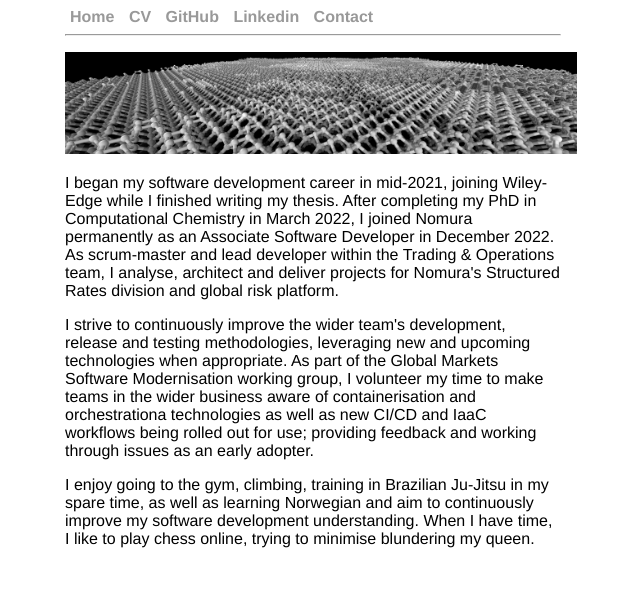
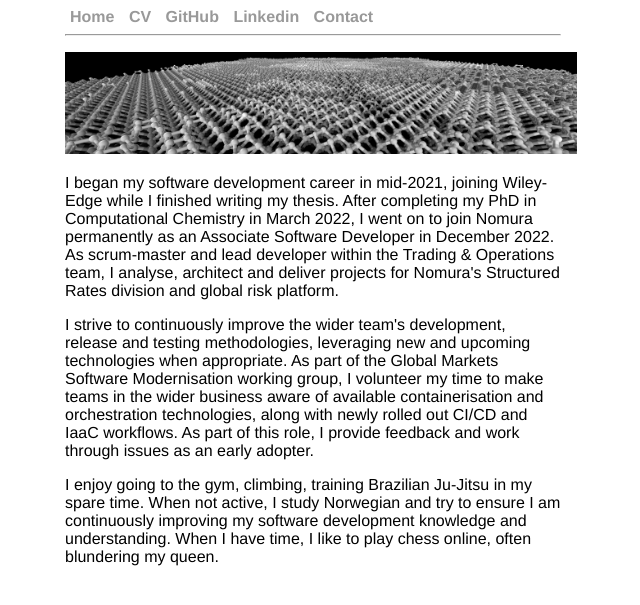
Before and after one commit to maxwilliams94/maxwilliams94.github.io, a Jekyll site: the page built from index.md, in a window 1280 px wide. Shown: the top 605 px of the page, without its empty margins (327-967 px from the left). Built offline with Jekyll 4.4.1, drawn with Linux system fonts in a browser that asks for light colours.

Commit message:
Fix typos

```diff
--- a/index.md
+++ b/index.md
@@ -4,11 +4,11 @@ layout: "default"
 ---
 <img src="{{ "assets/banner2.jpg" | relative_url }}" alt="diamond {100} surface" style="width:40vw;float:center">
 
- <p>I began my software development career in mid-2021, joining Wiley-Edge while I finished writing my thesis. After completing my PhD in Computational Chemistry in March 2022, I joined Nomura permanently as an Associate Software Developer in December 2022. As scrum-master and lead developer within the Trading & Operations team, I analyse, architect and deliver projects for Nomura's Structured Rates division and  global risk platform.</p>
+ <p>I began my software development career in mid-2021, joining Wiley-Edge while I finished writing my thesis. After completing my PhD in Computational Chemistry in March 2022, I went on to join Nomura permanently as an Associate Software Developer in December 2022. As scrum-master and lead developer within the Trading & Operations team, I analyse, architect and deliver projects for Nomura's Structured Rates division and  global risk platform.</p>
 
-<p>I strive to continuously improve the wider team's development, release and testing methodologies, leveraging new and upcoming technologies when appropriate. As part of the Global Markets Software Modernisation working group, I volunteer my time to make teams in the wider business aware of containerisation and orchestrationa technologies as well as new CI/CD and IaaC workflows being rolled out for use; providing feedback and working through issues as an early adopter.</p>
+<p>I strive to continuously improve the wider team's development, release and testing methodologies, leveraging new and upcoming technologies when appropriate. As part of the Global Markets Software Modernisation working group, I volunteer my time to make teams in the wider business aware of available containerisation and orchestration technologies, along with newly rolled out CI/CD and IaaC workflows. As part of this role, I provide feedback and work through issues as an early adopter.</p>
 
-<p>I enjoy going to the gym, climbing, training in Brazilian Ju-Jitsu in my spare time, as well as learning Norwegian and aim to continuously improve my software development understanding. When I have time, I like to play chess online, trying to minimise blundering my queen.</p>
+<p>I enjoy going to the gym, climbing, training Brazilian Ju-Jitsu in my spare time.  When not active, I study Norwegian and try to ensure I am continuously improving my software development knowledge and understanding. When I have time, I like to play chess online, often blundering my queen.</p>
 
 
 <ul class="post-list">
```
